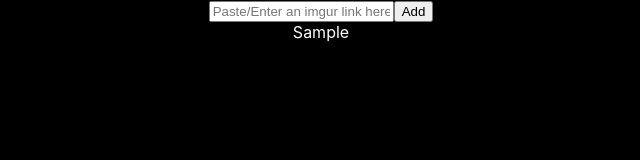
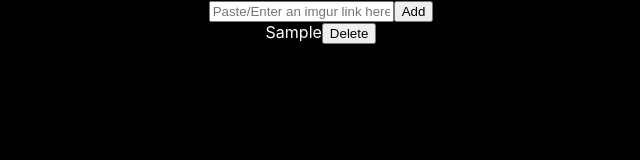
Before and after one commit to surajk95/exhibition, a React (Create React App) app: page / in a window 1280 px wide. Both pictures are taken after typing "Sample" into the empty fields and a click on the button "Add". Shown: the top 160 px of the page, without its empty margins (319-959 px from the left). Built offline with nearby package versions, Linux system fonts and the light colour scheme.

Commit message:
added delete, reorder fncs

```diff
--- a/src/components/imgur-management/imgur-home.js
+++ b/src/components/imgur-management/imgur-home.js
@@ -9,16 +9,48 @@ class ImgurHome extends React.Component {
 
     }
 
-    addNewLink = (link) => {
-        let links = [...this.state.links, link];
+    addNewLink = (title) => {
+        let { links } = this.state;
+        let link = {
+            title,
+            id: 0,
+        }
+        links = links.map(item => ({...item, id: item.id+1}));
+        links.unshift(link);
         this.setState({ links });
+    }
+
+    deleteLink = (id) => {
+        let { links } = this.state;
+        links = links.filter(item => item.id !== id)
+                .map(item => item.id>id ? {...item, id:item.id-1} : item);
+        this.setState({ links });
+    }
+
+    changeOrder = (id, direction) => {
+        let { links } = this.state;
+        for(let i=0; i<links.length; i++) {
+            if(links[i].id === id) {
+                let swapper = direction === 'up' ? links[i-1] : links[i+1];
+                //swap item and swapper
+                let temp = swapper.title;
+                swapper.title = links[i].title;
+                links[i].title = temp;
+                this.setState({ links });
+                return;
+            }
+        }
     }
 
     render() {
         return (
             <div>
                 <ImgurAddLink addNewLink={this.addNewLink} />
-                <ImgurShowLinks links={this.state.links} />
+                <ImgurShowLinks
+                    links={this.state.links}
+                    deleteLink={this.deleteLink}
+                    changeOrder={this.changeOrder}
+                />
             </div>
         )
     }
--- a/src/components/imgur-management/imgur-show-links.js
+++ b/src/components/imgur-management/imgur-show-links.js
@@ -8,10 +8,25 @@ class ImgurShowLinks extends React.Component {
             <div>
                 {
                     (links && links.length>0) &&
-                    links.map((link, index) => {
+                    links.map(link => {
                         return (
-                            <div key={index}>
-                                {link}
+                            <div key={link.id}>
+                                {link.title}
+                                <button onClick={()=>this.props.deleteLink(link.id)}>
+                                    Delete
+                                </button>
+                                {
+                                    (link.id !== 0) &&
+                                    <button onClick={()=>this.props.changeOrder(link.id, 'up')}>
+                                        Up
+                                    </button>
+                                }
+                                {
+                                    (link.id !== links.length-1) &&
+                                    <button onClick={()=>this.props.changeOrder(link.id, 'down')}>
+                                        Down
+                                    </button>
+                                }
                             </div>
                         )
                     })
```
